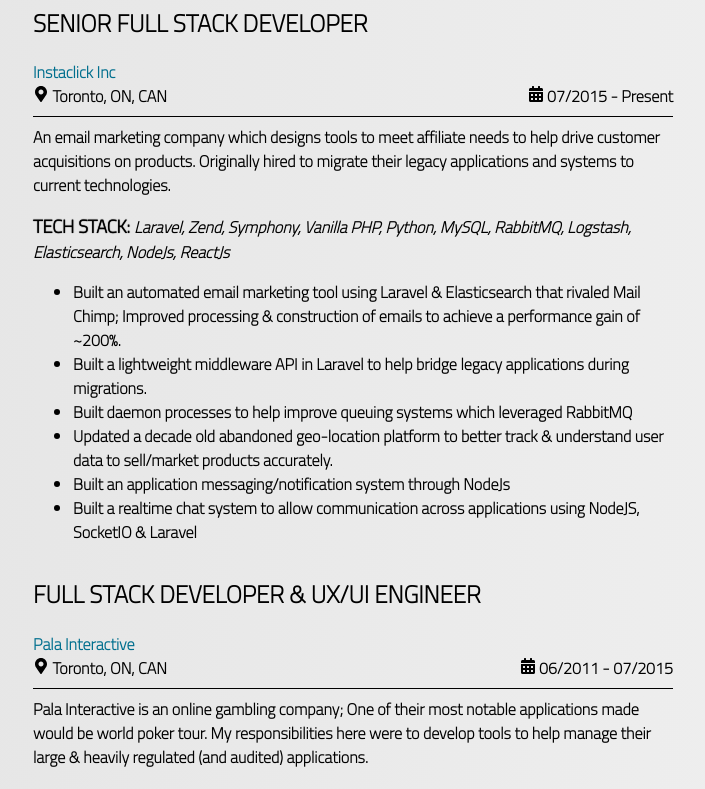
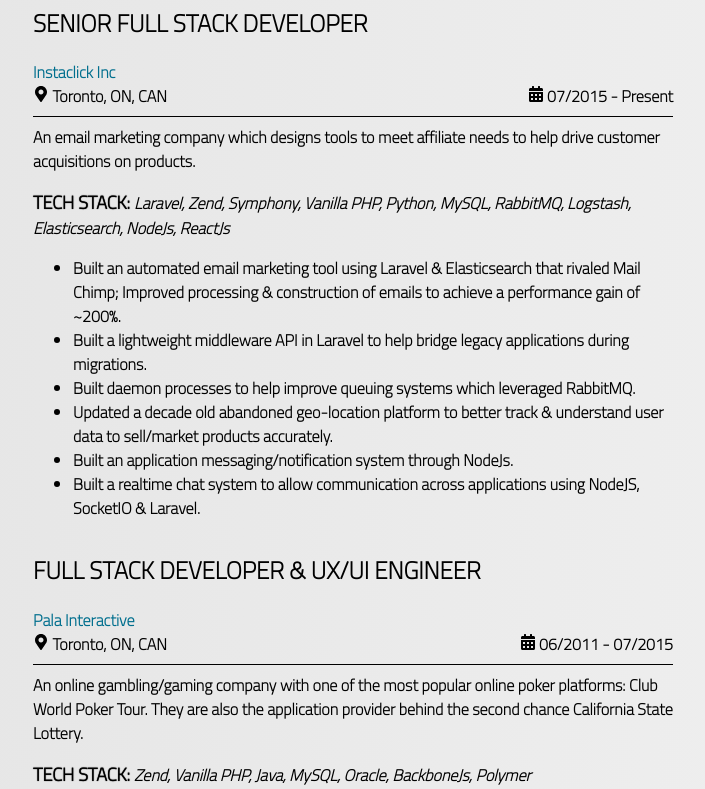
Before and after one commit to vjryan/personal-portfolio, a React (Create React App) app: page / in a window 1280 px wide. Shown: the part 1180-1969 px from the top of the page, without its empty margins (105-810 px from the left). Built offline with nearby package versions, Linux system fonts and the light colour scheme.

Commit message:
- updated points for consistency

```diff
--- a/src/components/yourdata.js
+++ b/src/components/yourdata.js
@@ -9,7 +9,7 @@
   landingPageName: "Vijay",
 
   // Landing Page Paragraph
-  landingPagePara: 'I\'ve been a full stack developer for almost a decade! During this time I\'ve picked up some life saving tips/tricks to very annoying quirks with various applications and frameworks. I think it\'s what makes me unique in solving a lot of interesting problems.',
+  landingPagePara: 'I\'ve been a full stack developer for almost a decade! During this time I\'ve picked up some life saving tips & tricks to very annoying quirks with various applications and frameworks. I think it\'s what makes me unique in solving a lot of interesting problems.',
 
   // Landing Page Image / Profile
   landingPageImage: "assets/avatar.png",
@@ -22,17 +22,17 @@
       location   : 'Toronto, ON, CAN',
       start_date : '07/2015',
       end_date   :  null,
-      summary    : 'An email marketing company which designs tools to meet affiliate needs to help drive customer acquisitions on products. Originally hired to migrate their legacy applications and systems to current technologies.',
+      summary    : 'An email marketing company which designs tools to meet affiliate needs to help drive customer acquisitions on products.',
       tech_used : [
         'Laravel', 'Zend', 'Symphony', 'Vanilla PHP', 'Python', 'MySQL', 'RabbitMQ', 'Logstash', 'Elasticsearch', 'NodeJs', 'ReactJs'
       ],
       bullets    : [
           'Built an automated email marketing tool using Laravel & Elasticsearch that rivaled Mail Chimp; Improved processing & construction of emails to achieve a performance gain of ~200%.',
           'Built a lightweight middleware API in Laravel to help bridge legacy applications during  migrations.',
-          'Built daemon processes to help improve queuing systems which leveraged RabbitMQ',
+          'Built daemon processes to help improve queuing systems which leveraged RabbitMQ.',
           'Updated a decade old abandoned geo-location platform to better track & understand user data to sell/market products accurately.',
-          'Built an application messaging/notification system through NodeJs',
-          'Built a realtime chat system to allow communication across applications using NodeJS, SocketIO & Laravel',
+          'Built an application messaging/notification system through NodeJs.',
+          'Built a realtime chat system to allow communication across applications using NodeJS, SocketIO & Laravel.',
       ]
     },
     {
@@ -42,12 +42,12 @@
       location   : 'Toronto, ON, CAN',
       start_date : '06/2011',
       end_date   : '07/2015',
-      summary    : 'Pala Interactive is an online gambling company; One of their most notable applications made would be world poker tour. My responsibilities here were to develop tools to help manage their large & heavily regulated (and audited) applications.',
+      summary    : 'An online gambling/gaming company with one of the most popular online poker platforms: Club World Poker Tour. They are also the application provider behind the second chance California State Lottery.',
       tech_used : [
         'Zend', 'Vanilla PHP', 'Java', 'MySQL', 'Oracle', 'BackboneJs', 'Polymer'
       ],
       bullets    : [
-          'Designed & built the virtual store API services on ZendPHP which was the integrating store for all applications',
+          'Designed & built the virtual store API services on ZendPHP which was the integrating store for all applications.',
           'Migrated legacy systems and applications to ZendPHP, which improved development time on new features.',
           'Developed tools internally & externally for partners and vendors.',
           'Managed multiple projects that demanded rapid development for deployment.',
@@ -81,7 +81,7 @@
       location   : 'Toronto, ON, CAN',
       start_date : '07/2007',
       end_date   : '02/2008',
-      summary    : 'The Canadian Bankers Association advocates for public policies that contribute to a sound, thriving banking system. The association also helps enforce new policies & regulations for the big banks to stay under check.',
+      summary    : 'The association advocates for public policies that contribute to a sound, thriving banking system. The association also helps enforce new policies & regulations for the big banks to stay under check.',
       bullets    : [
         'Analyzed security data to identify potential exposure to fraud.',
         'Ensured proper security and testing of various ATMs.',
@@ -95,7 +95,7 @@
       location   : 'Toronto, ON, CAN',
       start_date : '01/2006',
       end_date   : '02/2008',
-      summary    : 'TNS helps businesses complete their transactions without going through one of the "Big Banks". They are a payment processor and channel for white label ATMs.',
+      summary    : 'Fintech that helps businesses complete their transactions without going through one of the "Big Banks". They are a payment processor and channel for white label ATMs.',
       tech_used : [
         'C#', 'ASP.NET', 'MS SQL', 'Selenium'
       ],
```
